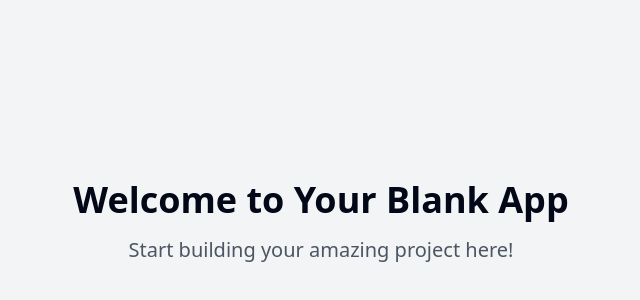
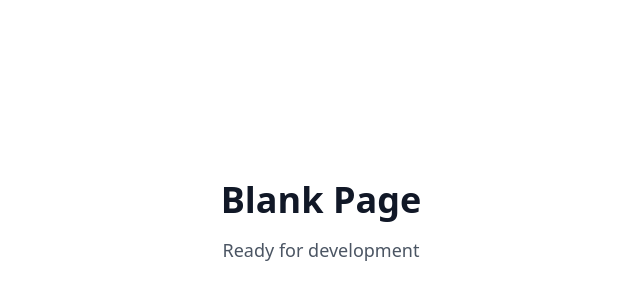
Before and after one commit to turb0o78/fresh-slate-kaleidoscope, a React (Vite) app: page / in a window 1280 px wide. Shown: the part 178-478 px from the top of the page, without its empty margins (319-959 px from the left). Built offline with nearby package versions, Linux system fonts and the light colour scheme.

Commit message:
Create blank page
Add basic setup for a new blank page.

```diff
--- a/index.html
+++ b/index.html
@@ -1,14 +1,15 @@
+
 <!DOCTYPE html>
 <html lang="en">
   <head>
     <meta charset="UTF-8" />
     <meta name="viewport" content="width=device-width, initial-scale=1.0" />
-    <title>fresh-slate-kaleidoscope</title>
-    <meta name="description" content="Lovable Generated Project" />
+    <title>Blank Project</title>
+    <meta name="description" content="Blank starter project" />
     <meta name="author" content="Lovable" />
 
-    <meta property="og:title" content="Lovable Generated Project" />
-    <meta property="og:description" content="Lovable Generated Project" />
+    <meta property="og:title" content="Blank Project" />
+    <meta property="og:description" content="Blank starter project" />
     <meta property="og:type" content="website" />
     <meta property="og:image" content="https://lovable.dev/opengraph-image-p98pqg.png" />
 
--- a/src/pages/Index.tsx
+++ b/src/pages/Index.tsx
@@ -1,11 +1,12 @@
-// Update this page (the content is just a fallback if you fail to update the page)
+
+import React from 'react';
 
 const Index = () => {
   return (
-    <div className="min-h-screen flex items-center justify-center bg-gray-100">
-      <div className="text-center">
-        <h1 className="text-4xl font-bold mb-4">Welcome to Your Blank App</h1>
-        <p className="text-xl text-gray-600">Start building your amazing project here!</p>
+    <div className="min-h-screen w-full flex items-center justify-center bg-white">
+      <div className="text-center p-8">
+        <h1 className="text-4xl font-bold text-gray-900">Blank Page</h1>
+        <p className="mt-4 text-lg text-gray-600">Ready for development</p>
       </div>
     </div>
   );
```
